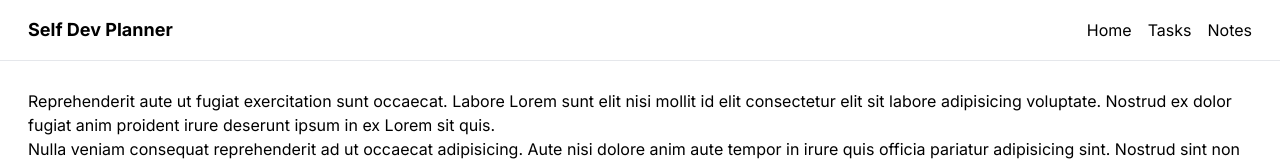
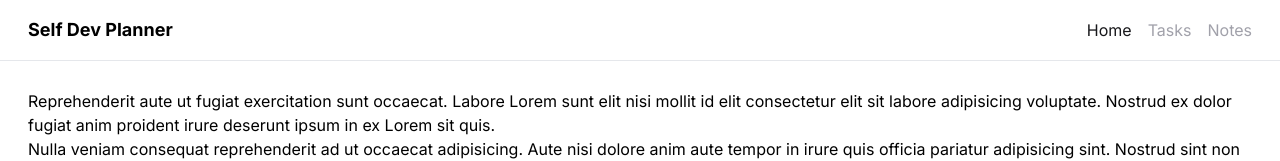
Before and after one commit to 13ogrammer/self-dev-planner, a Next.js app: page / in a window 1280 px wide. Shown: the top 161 px of the page. Built offline with nearby package versions, Linux system fonts and the light colour scheme.

Commit message:
highlight currently selected navigation item

```diff
--- a/src/components/Header/Header.tsx
+++ b/src/components/Header/Header.tsx
@@ -1,12 +1,27 @@
+'use client'
+
 import Link from "next/link";
+import { usePathname } from "next/navigation";
+
+const siteRoutes = [
+  { href: "/", label: "Home" },
+  { href: "/tasks", label: "Tasks" },
+  { href: "/notes", label: "Notes" }
+]
 
 export default function Header() {
+  const pathname = usePathname();
+
   return <header className="flex justify-between items-center py-4 px-7 border-b">
     <h1 className="font-bold text-lg">Self Dev Planner</h1>
-    <nav className="flex gap-4">
-      <Link href="/">Home</Link>
-      <Link href="/tasks">Tasks</Link>
-      <Link href="/notes">Notes</Link>
-    </nav>
+    <ul className="flex gap-4">
+      {siteRoutes.map((route) => (
+        <li key={route.href}>
+          <Link href={route.href} className={`text-zinc-400 transition ${pathname === route.href ? "text-zinc-900" : ""}`}>
+            {route.label}
+          </Link>
+        </li>
+      ))}
+    </ul>
   </header>
 }
```
